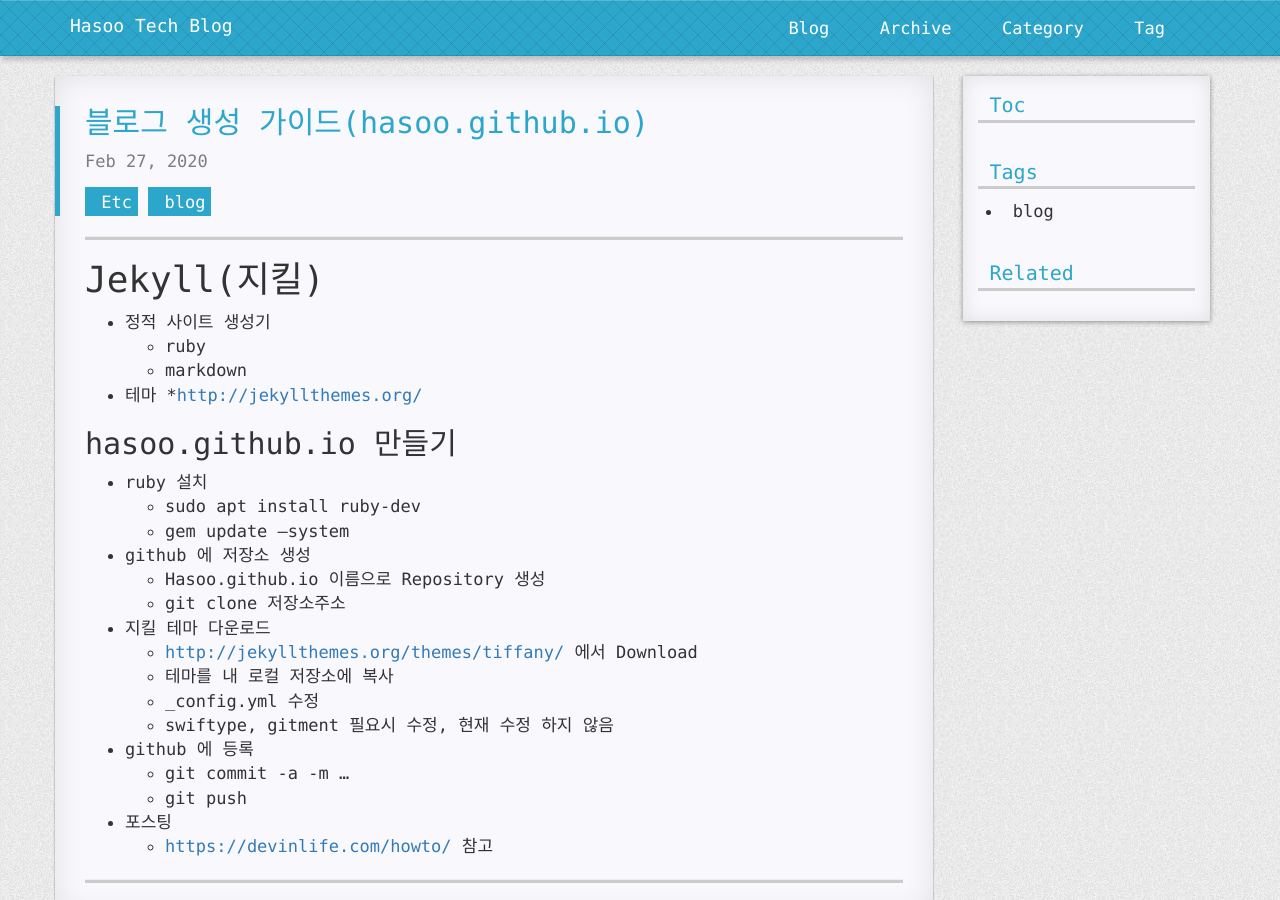
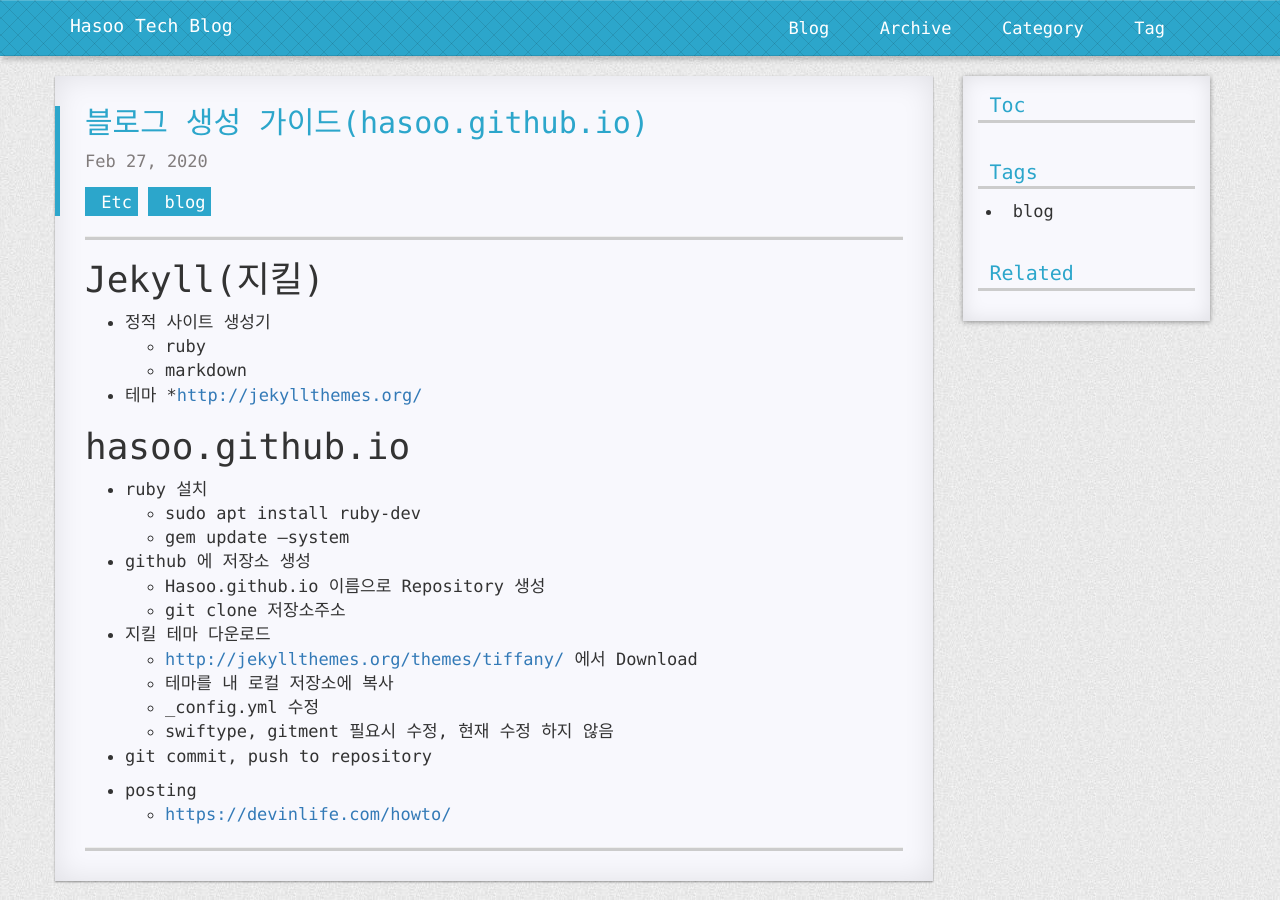
Before and after one commit to Hasoo/Hasoo.github.io, a Jekyll site: the page built from _posts/2020-02-27-github-blog.md, in a window 1280 px wide and 900 px high. Built offline with Jekyll 4.4.1, drawn with Linux system fonts in a browser that asks for light colours; nearby versions of some CDN libraries; comment, search, counter and statistics services are not loaded; a style sheet for code colours, icons or effects is not loaded.

Commit message:
Update 2020-02-27-github-blog.md

```diff
--- a/_posts/2020-02-27-github-blog.md
+++ b/_posts/2020-02-27-github-blog.md
@@ -12,20 +12,22 @@ categories: Etc
 * 테마
 	*<http://jekyllthemes.org/>
 
-## hasoo.github.io 만들기
+# hasoo.github.io
 * ruby 설치
 	* sudo apt install ruby-dev
 	* gem update --system
+
 * github 에 저장소 생성
 	* Hasoo.github.io 이름으로 Repository 생성
 	* git clone 저장소주소
+
 * 지킬 테마 다운로드
 	* <http://jekyllthemes.org/themes/tiffany/> 에서 Download
 	* 테마를 내 로컬 저장소에 복사
 	* \_config.yml 수정
 	* swiftype, gitment 필요시 수정, 현재 수정 하지 않음
-* github 에 등록
-	* git commit -a -m ...
-	* git push
-* 포스팅
-	* <https://devinlife.com/howto/> 참고
+
+* git commit, push to repository
+
+* posting
+	* <https://devinlife.com/howto/>
```
